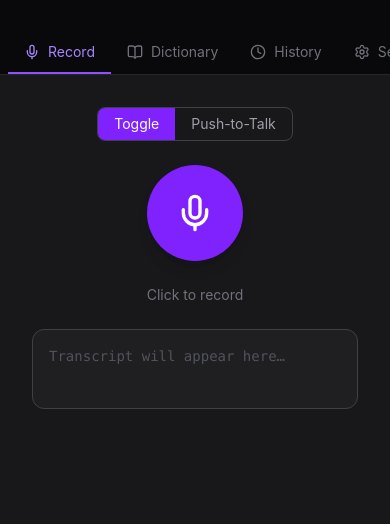
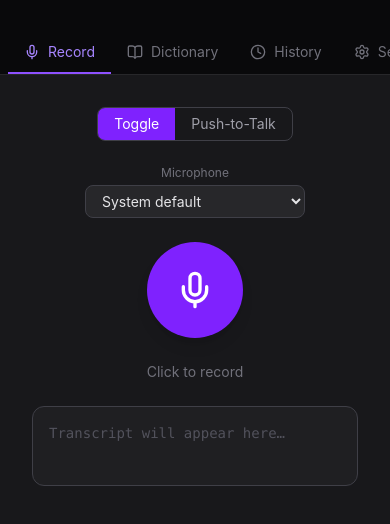
Before and after one commit to vedantnimbarte/Echo, a React (Vite) app in the folder echo-app/: page / in a window 390 px wide. Shown: the top 524 px of the page. Built offline with nearby package versions, Linux system fonts and the light colour scheme.

Commit message:
feat(ui): add microphone device selector to recording panel
Fetch input devices via TanStack Query, render a dropdown that marks the
system default, store the choice in the recording store, and pass it to
start_recording. Disabled while recording.

```diff
--- a/echo-app/src/components/recording/RecordingPanel.tsx
+++ b/echo-app/src/components/recording/RecordingPanel.tsx
@@ -1,17 +1,31 @@
 import { Mic, MicOff } from "lucide-react";
 import clsx from "clsx";
+import { useQuery } from "@tanstack/react-query";
 import { useRecordingStore } from "../../store/recordingStore";
 import { commands } from "../../ipc/commands";
 
 export function RecordingPanel() {
-  const { isRecording, mode, partialTranscript, finalTranscript, error, setMode } =
-    useRecordingStore();
+  const {
+    isRecording,
+    mode,
+    selectedDevice,
+    partialTranscript,
+    finalTranscript,
+    error,
+    setMode,
+    setSelectedDevice,
+  } = useRecordingStore();
+
+  const { data: devices = [] } = useQuery({
+    queryKey: ["audio-devices"],
+    queryFn: commands.getAudioDevices,
+  });
 
   async function toggleRecording() {
     if (isRecording) {
       await commands.stopRecording();
     } else {
-      await commands.startRecording();
+      await commands.startRecording(selectedDevice ?? undefined);
     }
   }
 
@@ -33,6 +47,25 @@ export function RecordingPanel() {
             {m === "toggle" ? "Toggle" : "Push-to-Talk"}
           </button>
         ))}
+      </div>
+
+      {/* Microphone selector */}
+      <div className="flex flex-col items-center gap-1">
+        <label className="text-xs text-zinc-500">Microphone</label>
+        <select
+          value={selectedDevice ?? ""}
+          onChange={(e) => setSelectedDevice(e.target.value || null)}
+          disabled={isRecording}
+          className="min-w-[220px] rounded-lg border border-zinc-700 bg-zinc-800 px-3 py-1.5 text-sm text-zinc-200 disabled:opacity-50"
+        >
+          <option value="">System default</option>
+          {devices.map((d) => (
+            <option key={d.name} value={d.name}>
+              {d.name}
+              {d.is_default ? " (default)" : ""}
+            </option>
+          ))}
+        </select>
       </div>
 
       {/* Record button */}
--- a/echo-app/src/store/recordingStore.ts
+++ b/echo-app/src/store/recordingStore.ts
@@ -5,6 +5,7 @@ type RecordingMode = "push-to-talk" | "toggle";
 interface RecordingState {
   isRecording: boolean;
   mode: RecordingMode;
+  selectedDevice: string | null;
   partialTranscript: string;
   finalTranscript: string;
   language: string | null;
@@ -12,6 +13,7 @@ interface RecordingState {
 
   setRecording: (v: boolean) => void;
   setMode: (mode: RecordingMode) => void;
+  setSelectedDevice: (name: string | null) => void;
   setPartialTranscript: (text: string) => void;
   appendFinalTranscript: (text: string, language: string | null) => void;
   clearTranscript: () => void;
@@ -21,6 +23,7 @@ interface RecordingState {
 export const useRecordingStore = create<RecordingState>((set) => ({
   isRecording: false,
   mode: "toggle",
+  selectedDevice: null,
   partialTranscript: "",
   finalTranscript: "",
   language: null,
@@ -28,6 +31,7 @@ export const useRecordingStore = create<RecordingState>((set) => ({
 
   setRecording: (v) => set({ isRecording: v }),
   setMode: (mode) => set({ mode }),
+  setSelectedDevice: (selectedDevice) => set({ selectedDevice }),
   setPartialTranscript: (text) => set({ partialTranscript: text }),
   appendFinalTranscript: (text, language) =>
     set((s) => ({
```
